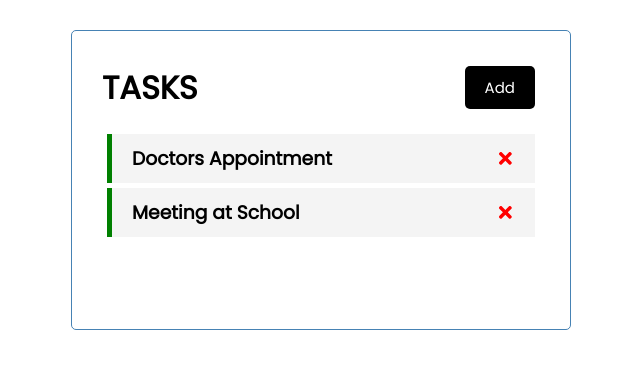
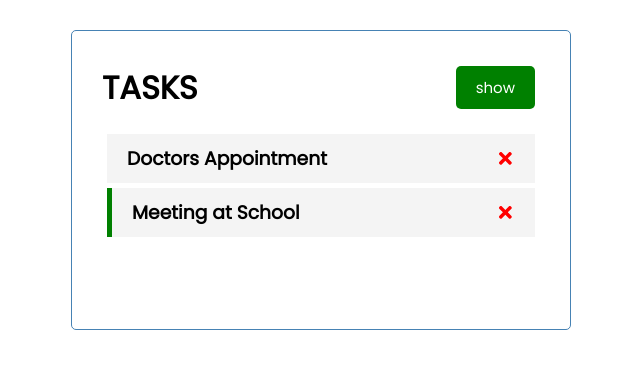
Before and after one commit to JHughesSUTA/task-tracker-rebuild, a React (Create React App) app: page / in a window 1280 px wide. Shown: the top 368 px of the page, without its empty margins (319-959 px from the left). Built offline with nearby package versions, Linux system fonts and the light colour scheme; data requests are answered from the project's data file.

Commit message:
add json server, delete, add, and update tasks on server

```diff
--- /dev/null
+++ b/db.json
@@ -0,0 +1,16 @@
+{
+  "tasks": [
+    {
+      "id": 1,
+      "text": "Doctors Appointment",
+      "day": "Feb 5th at 2:30pm",
+      "reminder": false
+    },
+    {
+      "id": 2,
+      "text": "Meeting at School",
+      "day": "Feb 6th at 1:30 pm",
+      "reminder": true
+    }
+  ]
+}
--- a/package.json
+++ b/package.json
@@ -6,6 +6,7 @@
     "@testing-library/jest-dom": "^5.16.2",
     "@testing-library/react": "^12.1.3",
     "@testing-library/user-event": "^13.5.0",
+    "json-server": "^0.17.0",
     "react": "^17.0.2",
     "react-dom": "^17.0.2",
     "react-icons": "^4.3.1",
@@ -16,7 +17,8 @@
     "start": "react-scripts start",
     "build": "react-scripts build",
     "test": "react-scripts test",
-    "eject": "react-scripts eject"
+    "eject": "react-scripts eject",
+    "server": "json-server --watch db.json --port 8000"
   },
   "eslintConfig": {
     "extends": [
--- a/src/App.js
+++ b/src/App.js
@@ -1,45 +1,73 @@
 import './index.css'
-import { useState } from 'react'
+import { useState, useEffect } from 'react'
 import Header from './components/Header'
 import Tasks from './components/Tasks'
 import AddTask from './components/AddTask'
 
 function App(){
   const [showAddTask, setShowAddTask] = useState(false)
-  const [tasks, setTasks] = useState([
-    {
-      "id": 1,
-      "text": "Doctors Appointment",
-      "day": "Feb 5th at 2:30pm",
-      "reminder": true
-    },
-    {
-      "id": 2,
-      "text": "Meeting at School",
-      "day": "Feb 6th at 1:30 pm",
-      "reminder": true
+  const [tasks, setTasks] = useState([])
+
+  useEffect(() => {
+    const getTasks = async () => {
+      const tasksFromServer = await fetchTasks()
+      setTasks(tasksFromServer)
     }
-  ])
+    getTasks()
+  }, [])
 
-  const addTask = (newTask) => {
-    const id = Math.floor(Math.random() * 10000) + 1
-    newTask = { id: id, ...newTask }
-    setTasks([...tasks, newTask])
-    console.log(tasks)
+  const fetchTasks = async () => {
+    const res = await fetch('http://localhost:8000/tasks')
+    const data = await res.json()
+    return data
   }
 
-  const deleteTask = (id) => {
+  const fetchTask = async (id) => {
+    const res = await fetch(`http://localhost:8000/tasks/${id}`)
+    const data = await res.json()
+    return data
+  }
+
+  const addTask = async (newTask) => {
+    const res = await fetch('http://localhost:8000/tasks', {
+      method: "POST",
+      headers: {
+        "Content-type": "application/json",
+      },
+      body: JSON.stringify(newTask),
+    })
+    const data = await res.json()
+    setTasks([...tasks, data])
+  }
+
+  const deleteTask = async (id) => {
+    await fetch(`http://localhost:8000/tasks/${id}`, {
+      method: "DELETE",
+    })
+
     setTasks(tasks.filter(task => task.id !== id))
   }
 
-  const toggleReminder = (id) => {
-    setTasks(tasks.map(task => task.id === id ? {...task, reminder: !task.reminder } : task))
-    console.table(tasks)
+  const toggleReminder = async (id) => {
+    const taskToToggle = await fetchTask(id)
+    const updatedTask = { ...taskToToggle, reminder: !taskToToggle.reminder }
+
+    const res = await fetch(`http://localhost:8000/tasks/${id}`, {
+      method: "PUT",
+      headers: {
+        "Content-type": "application/json",
+      },
+      body: JSON.stringify(updatedTask)
+    })
+
+    const data = res.json()
+
+    setTasks(tasks.map(task => task.id === id ? {...task, reminder: data.reminder } : task))
   }
 
   return (
     <div className="container">
-      <Header title="TASKS" toggleShowAdd={() => setShowAddTask(!showAddTask)} />
+      <Header title="TASKS" toggleShowAdd={() => setShowAddTask(!showAddTask)} showAddTask={showAddTask} />
       {showAddTask && <AddTask onAdd={addTask} />}
       {tasks.length > 0 ? <Tasks tasks={tasks} deleteTask={deleteTask} toggleReminder={toggleReminder} /> : <p>Nothing to see here!</p>}
     </div>
--- a/src/components/Header.js
+++ b/src/components/Header.js
@@ -1,12 +1,16 @@
 import PropTypes from 'prop-types'
 import Button from './Button'
 
-const Header = ({title, toggleShowAdd}) => {
+const Header = ({title, toggleShowAdd, showAddTask}) => {
 
   return(
     <div className='header' >
       <h1>{title}</h1>
-      <Button text="Add" color="black" onClick={toggleShowAdd}/>
+      <Button
+        text={showAddTask ? 'close' : 'show'}
+        color={showAddTask ? 'red' : 'green'}
+        onClick={toggleShowAdd}
+      />
     </div>
   )
 }
```
Also changed, not shown: 1 other file (tests, documents, lock files or other folders).
